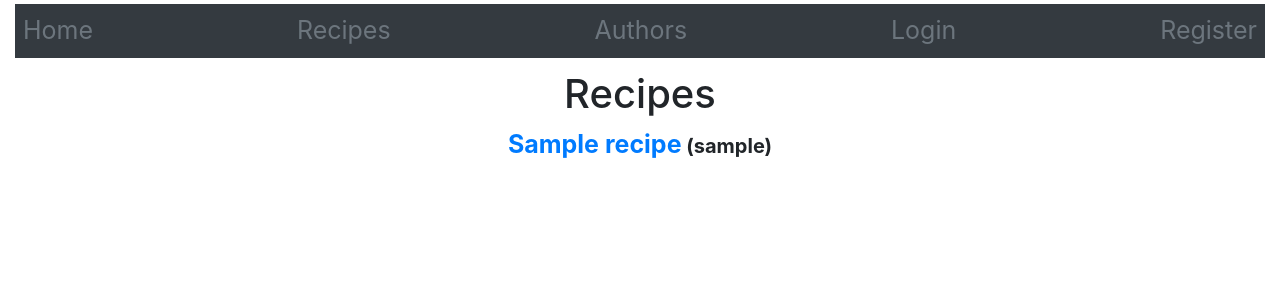
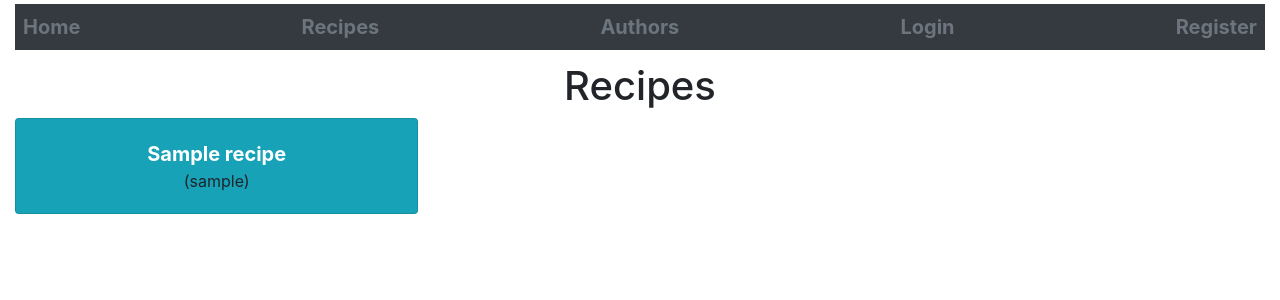
Before and after one commit to acoreynews/buenprovecho, a Django app: page /recipes/recipes/ in a window 1280 px wide. Shown: the top 300 px of the page. Run offline with Django 3.2, Linux system fonts and the light colour scheme; tables that the repository leaves empty hold one stand-in row (values such as "Sample post"); some libraries are stand-ins or nearby versions.

Commit message:
Change register setting, tweaked list layout

```diff
--- a/cookbook/settings.py
+++ b/cookbook/settings.py
@@ -29,7 +29,7 @@ env = environ.Env(
     DEBUG=(bool, False)
 )
 # reading .env file
-#environ.Env.read_env()
+environ.Env.read_env()
 
 #SECRET_KEY = 'Cookbook.env'
 SECRET_KEY = os.environ.get('SECRET_KEY')
@@ -172,6 +172,8 @@ LOGOUT_REDIRECT_URL = 'index'
 
 EMAIL_BACKEND = 'django.core.mail.backends.console.EmailBackend'
 
+
+
 #Security settings
 SECURE_SSL_REDIRECT = True
 
--- a/recipes/templates/recipes/recipe_list.html
+++ b/recipes/templates/recipes/recipe_list.html
@@ -4,35 +4,56 @@
 
 <style>
 h1 {text-align: center;}
-p {text-align: center;}
+p {text-align: center;font-weight:bold;font-size:20px}
 li {text-align: center;font-weight:bold;font-size:20px}
 ul {
     list-style: none;
     padding: 0;
     margin: 0;
 }
+a {text-align: center;font-weight:bold;font-size:20px}
+
 </style>
 
   <h1>Recipes</h1>
   {% if recipe_list %}
   {% if user.is_authenticated %}
-  <ul>
+
+<div class="card-columns">
+
     {% for recipe in recipe_list %}
-      <li>
-        <a href="{{ recipe.get_absolute_url }}">{{ recipe.name }}</a> ({{recipe.author}})
 
-      </li>
+    <div class="card bg-info">
+      <div class="card-body text-center">
+      <a href="{{ recipe.get_absolute_url }}"><span style="color:white;font-size:20px">{{ recipe.name }}</span></a>
+
+    </br>({{recipe.author}})
+      </div>
+    </div>
+
+
     {% endfor %}
-	<li><a href="{% url 'recipe_create' %}"><span style="color:#6A0DC4;font-weight:bold;">Add recipe</span></a></li>
-  </ul>
+<div class="card bg-danger">
+      <div class="card-body text-center">
+      <a href="{% url 'recipe_create' %}"><span style="color:#6A0DC4;font-weight:bold;">Add recipe</span></a></br>__________
+
+      </div>
+    </div>
+  </div>
    {% else %}
-     <ul>
+      <div class="card-columns">
+
     {% for recipe in recipe_list %}
-      <li>
-        <a href="{{ recipe.get_absolute_url }}">{{ recipe.name }}</a> ({{recipe.author}})
-      </li>
+
+    <div class="card bg-info">
+      <div class="card-body text-center">
+      <a href="{{ recipe.get_absolute_url }}"><span style="color:white;font-size:20px">{{ recipe.name }}</span></a>
+
+    </br>({{recipe.author}})
+      </div>
+    </div>
     {% endfor %}
-  </ul>
+
 	{% endif %}
   {% else %}
     <p>There are no recipes in the cookbook.</p>
```
Also changed, not shown: users/templates/registration/register.html (+3 -6 lines), 1 other file.
